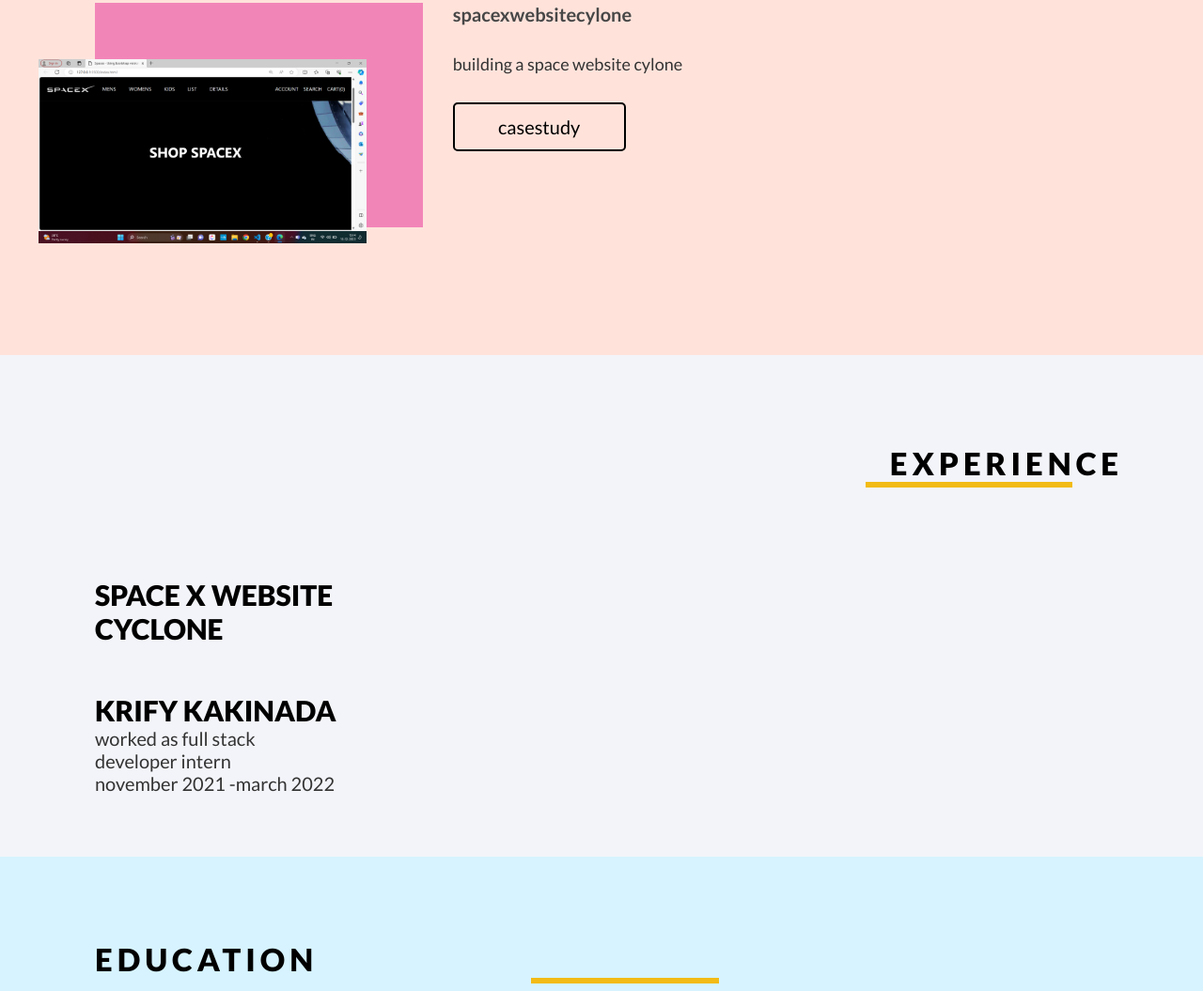
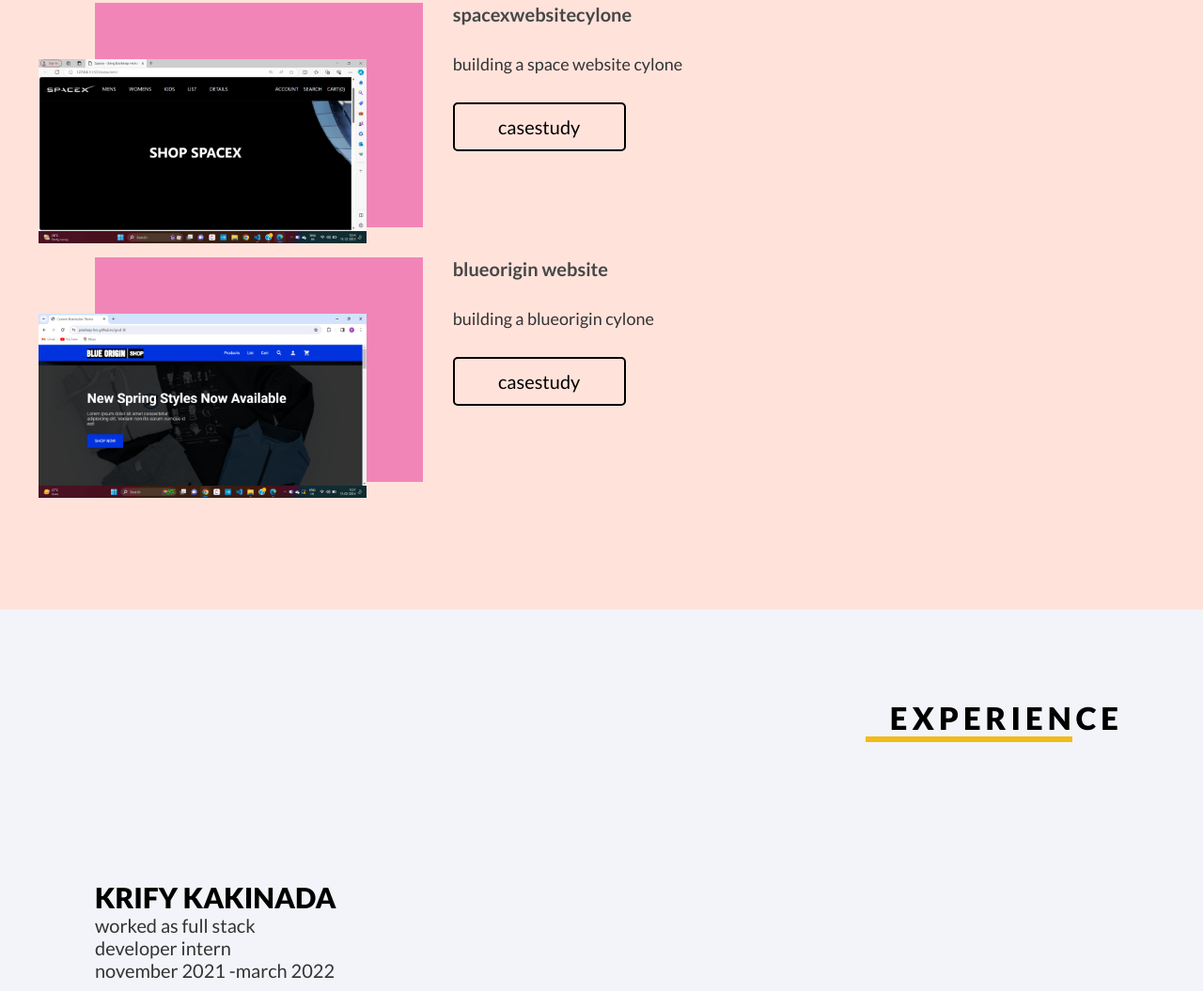
Before and after one commit to pradeep-brs/GOAL6, a plain HTML site: page index.html in a window 1280 px wide. Shown: the part 1471-2526 px from the top of the page at 94% size. Drawn offline with Linux system fonts and the light colour scheme.

Commit message:
updating

```diff
--- a/index.html
+++ b/index.html
@@ -127,10 +127,27 @@
 						<p>building a space website cylone</p>
 						<a href="casestudy3.html" class="view_web_btn">casestudy</a>
 					</div>
+				</div>
+			</div>
+			<div class="row back_revrs_blk">
+				<div class="column_4">
+					<div class="latst_wrks_rgt">
+						<img src="assets/img/Screenshot (12).png" />
+					</div>
+				</div>
+				<div class="column_8">
+					<div class="latst_wrks_cntnt">
+						<h5>blueorigin website</h5>
+						<p>building a blueorigin cylone</p>
+						<a href="casestudy4.html" class="view_web_btn">casestudy</a>
+					</div>
+				</div>
+			</div>
 
-					<!-- Fullstack Development end -->
 
-					<!-- Backend Development start -->
+			<!-- Fullstack Development end -->
+
+			<!-- Backend Development start -->
 	</section>
 	<!-- Latest Work end -->
 
@@ -141,7 +158,7 @@
 			<div class="clr"></div>
 			<div class="row">
 				<div class="column_3">
-					<h3>space x website cyclone</h3>
+
 
 
 
```
Also changed, not shown: casestudy4.html (added, +46 -0 lines), assets/img/Screenshot (12).png (added).
